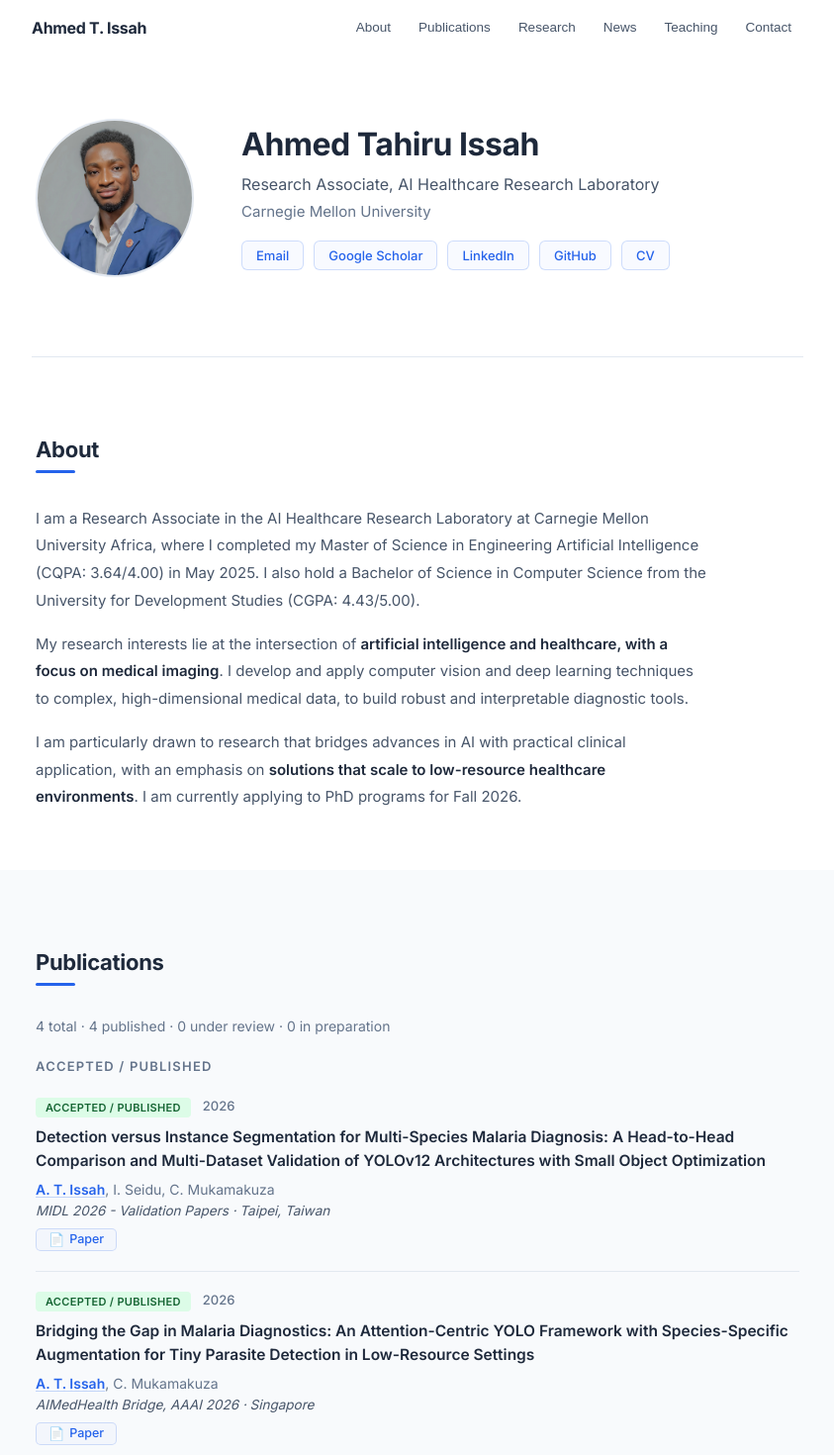
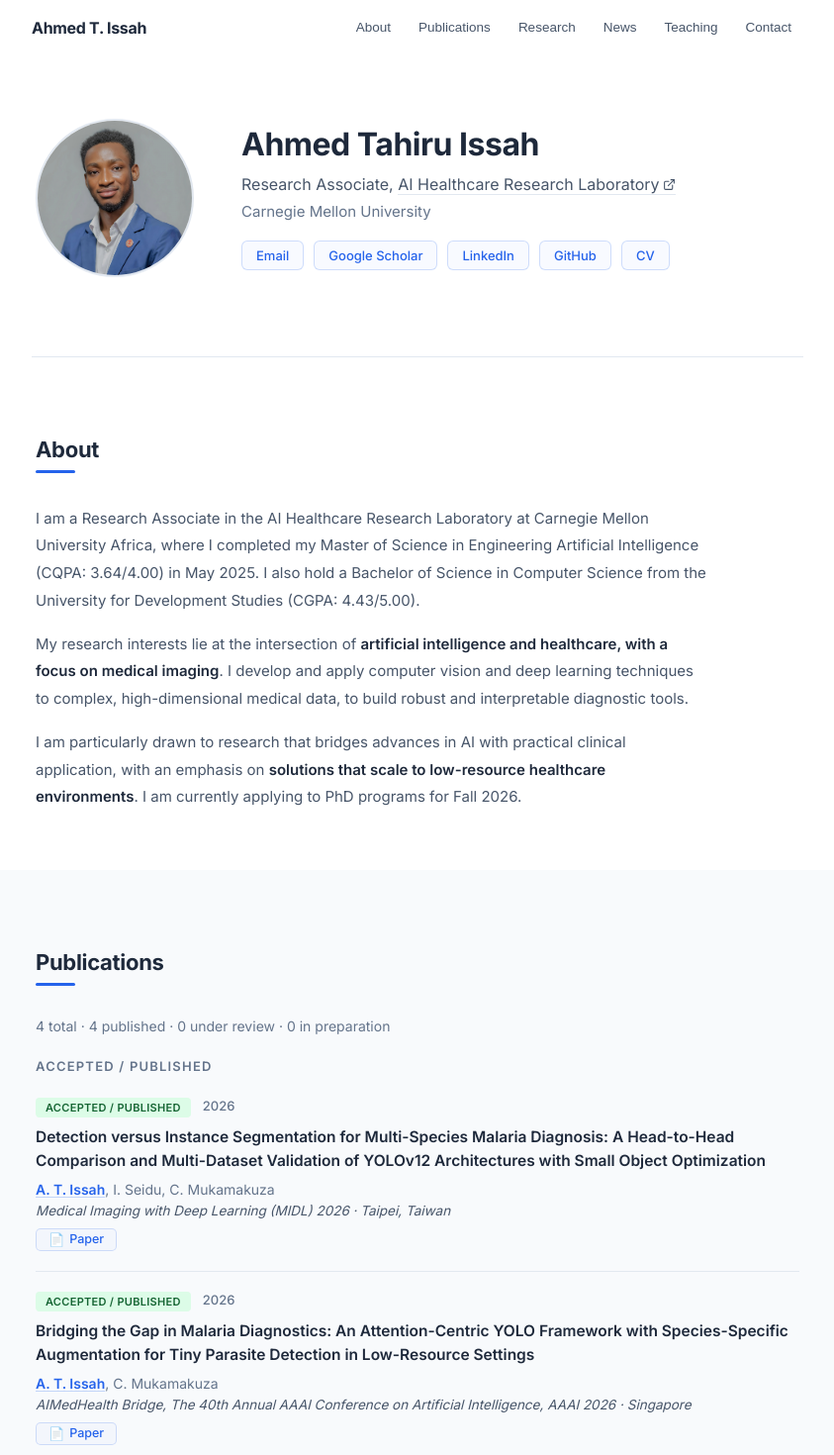
Before and after one commit to ahmedinhotahiru/ahmedinhotahiru.github.io, a React (Create React App) app: page / in a window 1280 px wide. Shown: the top 1470 px of the page at 99% size, without its empty margins (218-1061 px from the left). Built offline with nearby package versions, Linux system fonts and the light colour scheme.

Commit message:
Added newly accepted paper at MIDL 2026 and lab link

```diff
--- a/src/App.js
+++ b/src/App.js
@@ -16,7 +16,7 @@ const PUBS = [
     status: "accepted",
     authors: ["A. T. Issah", "I. Seidu", "C. Mukamakuza"],
     title: "Detection versus Instance Segmentation for Multi-Species Malaria Diagnosis: A Head-to-Head Comparison and Multi-Dataset Validation of YOLOv12 Architectures with Small Object Optimization",
-    venue: "MIDL 2026 - Validation Papers",
+    venue: "Medical Imaging with Deep Learning (MIDL) 2026",
     location: "Taipei, Taiwan",
     date: "2026",
     links: [
@@ -27,7 +27,7 @@ const PUBS = [
     status: "accepted",
     authors: ["A. T. Issah", "C. Mukamakuza"],
     title: "Bridging the Gap in Malaria Diagnostics: An Attention-Centric YOLO Framework with Species-Specific Augmentation for Tiny Parasite Detection in Low-Resource Settings",
-    venue: "AIMedHealth Bridge, AAAI 2026",
+    venue: "AIMedHealth Bridge, The 40th Annual AAAI Conference on Artificial Intelligence, AAAI 2026",
     location: "Singapore",
     date: "2026",
     links: [
@@ -90,8 +90,8 @@ const PUBS = [
 ];
 
 const NEWS = [
-  { date: "Mar 2026", text: "Paper accepted at MIDL 2026, Validation Studies Track.", latest: true },
-  { date: "Jan 2026", text: "Paper accepted and presented at AIMedHealth Bridge, AAAI 2026 in Singapore." },
+  { date: "Feb 2026", text: "Paper accepted at MIDL 2026 Conference, Validation Studies Track.", latest: true },
+  { date: "Jan 2026", text: "Paper accepted at AIMedHealth Bridge Workshop, AAAI 2026 in Singapore."},
   { date: "Dec 2025", text: "Paper accepted and presented at IEEE AFRICON 2025 in Polokwane, South Africa." },
   { date: "Sep 2025", text: "Presented co-first-authored paper at MIRASOL Workshop, MICCAI 2025 in Daejeon, South Korea." },
   { date: "May 2025", text: "Completed M.S. in Engineering Artificial Intelligence at Carnegie Mellon University." },
@@ -256,7 +256,21 @@ function Hero() {
             margin: "0 0 8px", lineHeight: 1.2,
           }}>Ahmed Tahiru Issah</h1>
           <p style={{ fontSize: mob ? 14.5 : 16, color: TEXT_SEC, margin: "0 0 6px", lineHeight: 1.5 }}>
-            Research Associate, AI Healthcare Research Laboratory
+            Research Associate,{" "}
+            <a href="https://www.africa.engineering.cmu.edu/research/ai-healthcare.html" target="_blank" rel="noreferrer" style={{
+              color: TEXT_SEC, textDecoration: "none", borderBottom: `1px solid ${BORDER}`,
+              transition: "color 0.2s, border-color 0.2s",
+            }}
+              onMouseEnter={e => { e.currentTarget.style.color = ACCENT; e.currentTarget.style.borderColor = ACCENT; }}
+              onMouseLeave={e => { e.currentTarget.style.color = TEXT_SEC; e.currentTarget.style.borderColor = BORDER; }}
+            >
+              AI Healthcare Research Laboratory
+              <svg xmlns="http://www.w3.org/2000/svg" width="13" height="13" viewBox="0 0 24 24" fill="none" stroke="currentColor" strokeWidth="2" strokeLinecap="round" strokeLinejoin="round" style={{ marginLeft: 3, verticalAlign: "middle", marginTop: -2 }}>
+                <path d="M18 13v6a2 2 0 0 1-2 2H5a2 2 0 0 1-2-2V8a2 2 0 0 1 2-2h6" />
+                <polyline points="15 3 21 3 21 9" />
+                <line x1="10" y1="14" x2="21" y2="3" />
+              </svg>
+            </a>
           </p>
           <p style={{ fontSize: mob ? 14 : 15, color: TEXT_TERT, margin: "0 0 20px" }}>
             Carnegie Mellon University
@@ -470,7 +484,7 @@ function Research() {
           ))}
         </div>
 
-        <Fade>
+        {/* <Fade>
           <div style={{ marginTop: mob ? 36 : 48 }}>
             <h3 style={{ fontSize: 16, fontWeight: 600, color: TEXT, margin: "0 0 20px" }}>Selected Experience</h3>
             {[
@@ -486,7 +500,7 @@ function Research() {
               },
               {
                 role: "Lead Researcher \u2014 KG-Driven Crop Advisory Platform",
-                org: "Carnegie Mellon University",
+                org: "Carnegie Mellon University & KCRC",
                 detail: "Architecting a multi-agent advisory system combining iterative KG refinement with GraphRAG for smallholder farmers in Rwanda.",
               },
             ].map((e, i) => (
@@ -499,7 +513,7 @@ function Research() {
               </Fade>
             ))}
           </div>
-        </Fade>
+        </Fade> */}
       </div>
     </section>
   );
@@ -580,7 +594,7 @@ function Teaching() {
           <div style={{ marginTop: mob ? 32 : 40 }}>
             <h3 style={{ fontSize: 16, fontWeight: 600, color: TEXT, margin: "0 0 16px" }}>Technical Skills</h3>
             <div style={{ display: "flex", gap: 8, flexWrap: "wrap" }}>
-              {["Python", "PyTorch", "LangChain", "LlamaIndex", "JavaScript", "Git", "AWS", "GCP", "SQL", "Flask"].map(s => (
+              {["Python", "PyTorch", "LangChain", "LlamaIndex", "JavaScript", "Git", "AWS", "GCP", "SQL"].map(s => (
                 <span key={s} style={{
                   padding: "5px 14px", borderRadius: 6, fontSize: 13,
                   background: BG_SEC, color: TEXT_SEC, border: `1px solid ${BORDER}`,
```
